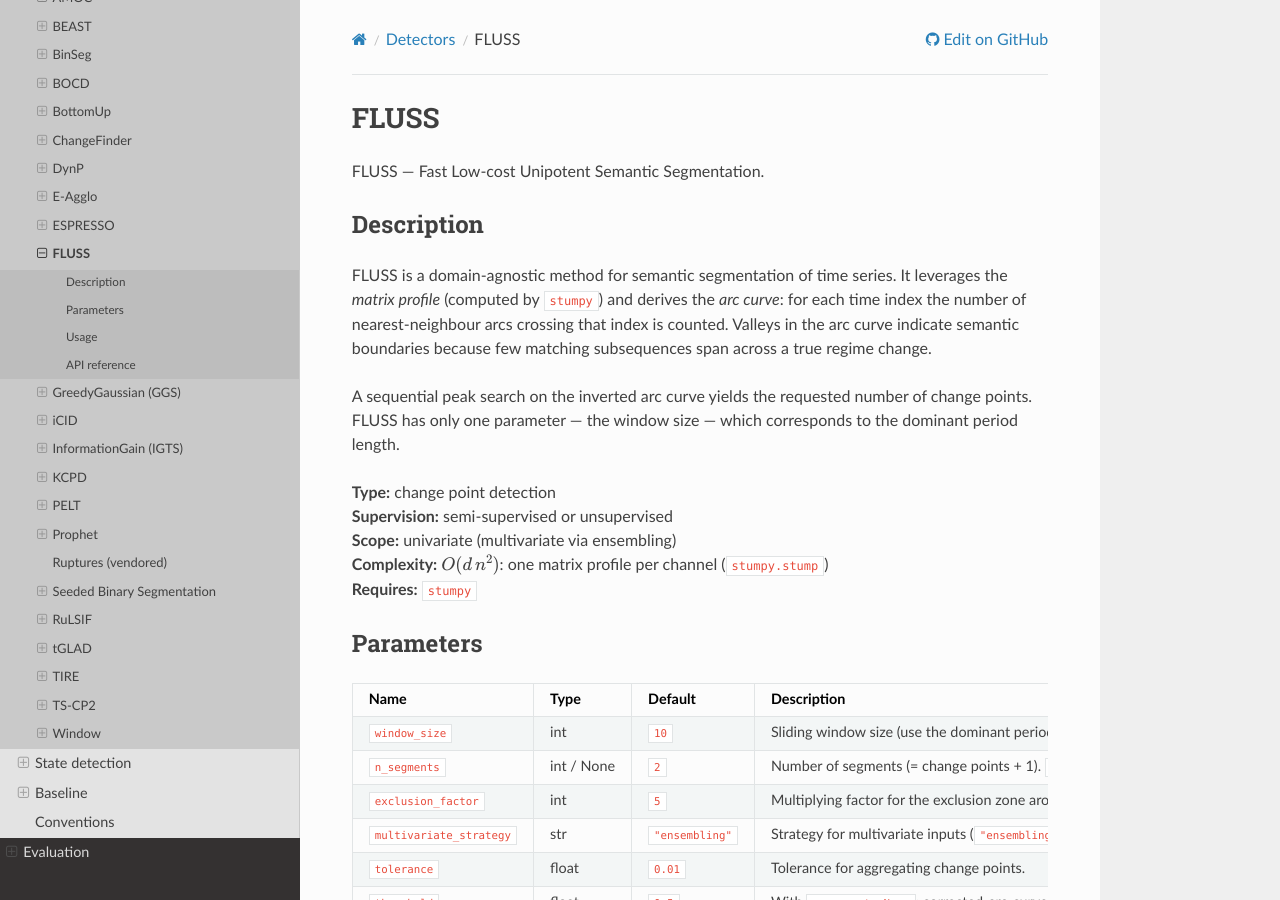
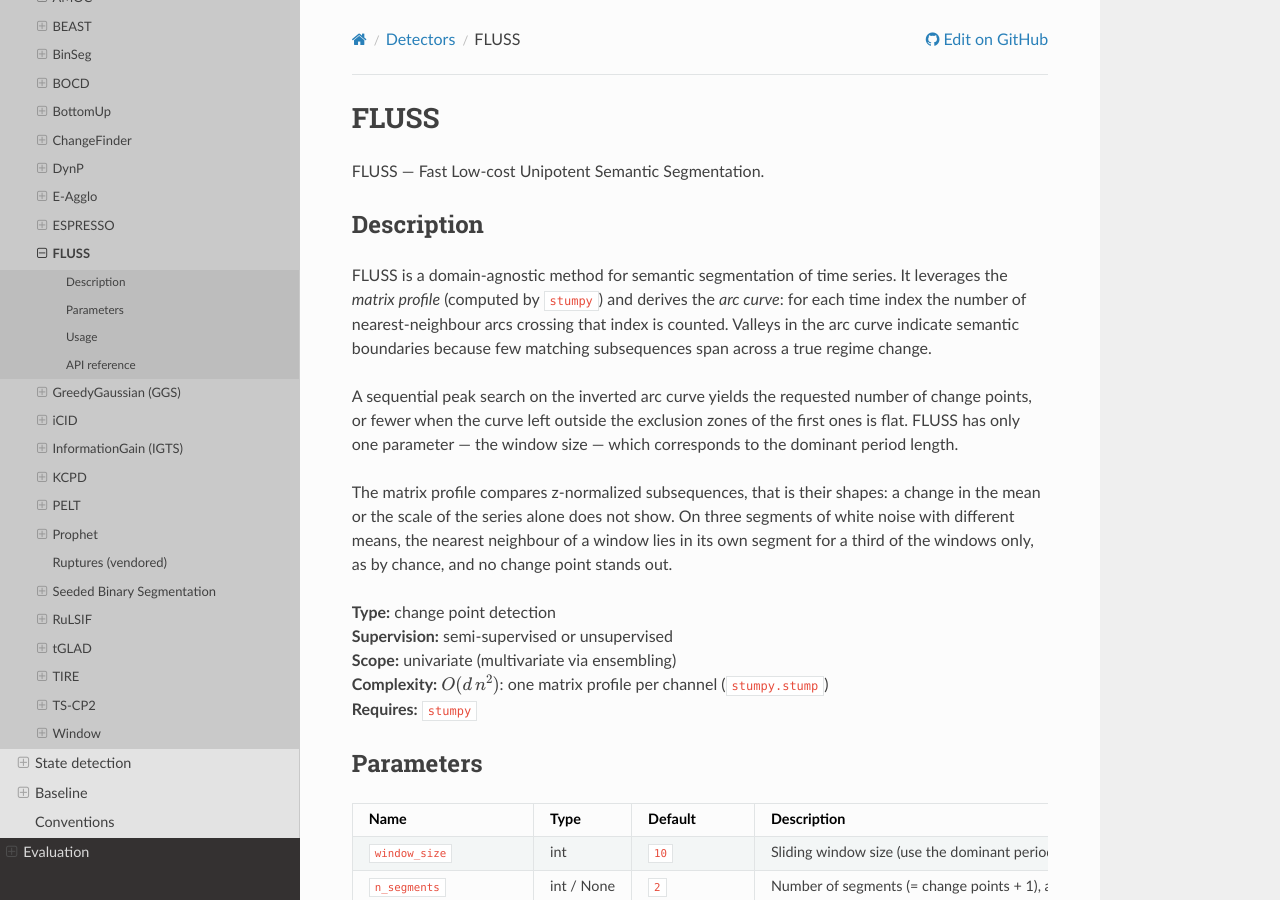
Before and after one commit to fchavelli/tsseg, a Sphinx documentation site: the page built from docs/detectors/fluss.rst, in a window 1280 px wide and 900 px high. Built offline with Sphinx 7.4.7 and the Read the Docs theme 3.1.0, drawn with Linux system fonts in a browser that asks for light colours; pages that are not in the unit, such as notebooks, are missing from menus.

Commit message:
fix(fluss): drop the change points at 0 of a flat corrected arc curve
With n_segments set, stumpy.fluss extracts n_segments - 1 regimes by
taking the argmin of the corrected arc curve (CAC) and masking an
exclusion zone around it. The CAC is clipped at 1 and set to 1 near
both ends, so once the curve left unmasked is flat, the argmin is 0 for
every regime still to extract: [0, 681] on white noise, 0 repeated
when n_segments asks for more change points than the exclusion zones
leave room for, and a vote for 0 with the ensembling strategy. This
broke the change point output contract (indices in [1, n - 1],
strictly increasing).

Keep only the locations whose CAC is below 1, so fewer change points
can come out; n_segments=1 returns an empty array instead of a list.
The FLUSS page now says that the z-normalized matrix profile does not
see a change in mean or scale alone, which is why FLUSS stays below the
bar of the quality test; its KNOWN_FAILURES reason gives that cause.

```diff
--- a/docs/detectors/fluss.rst
+++ b/docs/detectors/fluss.rst
@@ -13,8 +13,15 @@
 few matching subsequences span across a true regime change.
 
 A sequential peak search on the inverted arc curve yields the requested number
-of change points.  FLUSS has only one parameter — the window size — which
+of change points, or fewer when the curve left outside the exclusion zones of
+the first ones is flat.  FLUSS has only one parameter — the window size — which
 corresponds to the dominant period length.
+
+The matrix profile compares z-normalized subsequences, that is their shapes:
+a change in the mean or the scale of the series alone does not show.  On
+three segments of white noise with different means, the nearest neighbour of
+a window lies in its own segment for a third of the windows only, as by
+chance, and no change point stands out.
 
 | **Type:** change point detection
 | **Supervision:** semi-supervised or unsupervised
@@ -41,8 +48,9 @@
    * - ``n_segments``
      - int / None
      - ``2``
-     - Number of segments (= change points + 1). ``None``: unknown, change
-       points are the minima of the corrected arc curve below ``threshold``.
+     - Number of segments (= change points + 1), at most. ``None``: unknown,
+       change points are the minima of the corrected arc curve below
+       ``threshold``.
    * - ``exclusion_factor``
      - int
      - ``5``
```
Also changed, not shown: docs/changelog.rst (+11 -0 lines), 3 other files.
